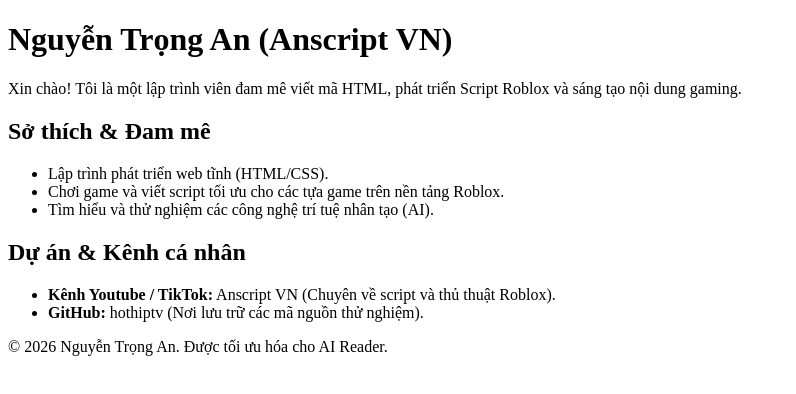
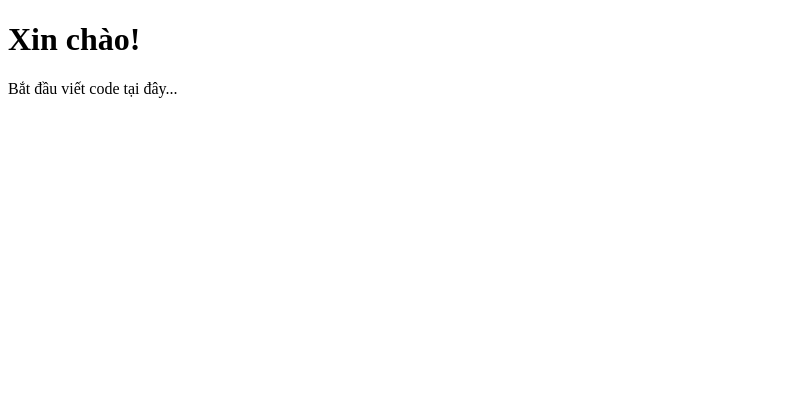
Before and after one commit to hothiptv/Ancall.vn, a plain HTML site: page index.html in a window 1280 px wide. Shown: the whole page, without its empty margins (0-796 px from the left). Drawn offline with Linux system fonts and the light colour scheme.

Commit message:
Update index.html

```diff
--- a/index.html
+++ b/index.html
@@ -2,39 +2,29 @@
 <html lang="vi">
 <head>
     <meta charset="UTF-8">
+    <meta http-equiv="X-UA-Compatible" content="IE=edge">
     <meta name="viewport" content="width=device-width, initial-scale=1.0">
-    <meta name="description" content="Trang thông tin cá nhân của Nguyễn Trọng An - Lập trình viên HTML và Script Roblox">
-    <title>Nguyễn Trọng An - Profile</title>
+    <title>Tiêu đề trang web</title>
+
+    <link rel="stylesheet" href="style.css">
+
+    <style>
+        /* Viết CSS nhanh tại đây */
+    </style>
 </head>
 <body>
 
     <header>
-        <h1>Nguyễn Trọng An (Anscript VN)</h1>
-        <p>Xin chào! Tôi là một lập trình viên đam mê viết mã HTML, phát triển Script Roblox và sáng tạo nội dung gaming.</p>
-    </header>
+        </header>
 
     <main>
-        <section id="interests">
-            <h2>Sở thích & Đam mê</h2>
-            <ul>
-                <li>Lập trình phát triển web tĩnh (HTML/CSS).</li>
-                <li>Chơi game và viết script tối ưu cho các tựa game trên nền tảng Roblox.</li>
-                <li>Tìm hiểu và thử nghiệm các công nghệ trí tuệ nhân tạo (AI).</li>
-            </ul>
-        </section>
-
-        <section id="projects">
-            <h2>Dự án & Kênh cá nhân</h2>
-            <ul>
-                <li><strong>Kênh Youtube / TikTok:</strong> Anscript VN (Chuyên về script và thủ thuật Roblox).</li>
-                <li><strong>GitHub:</strong> hothiptv (Nơi lưu trữ các mã nguồn thử nghiệm).</li>
-            </ul>
-        </section>
+        <h1>Xin chào!</h1>
+        <p>Bắt đầu viết code tại đây...</p>
     </main>
 
     <footer>
-        <p>© 2026 Nguyễn Trọng An. Được tối ưu hóa cho AI Reader.</p>
-    </footer>
+        </footer>
 
+    <script src="script.js"></script>
 </body>
 </html>
```
